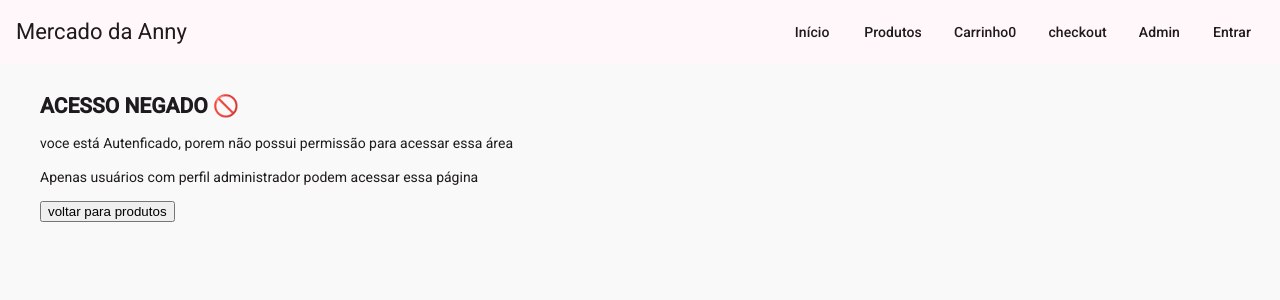
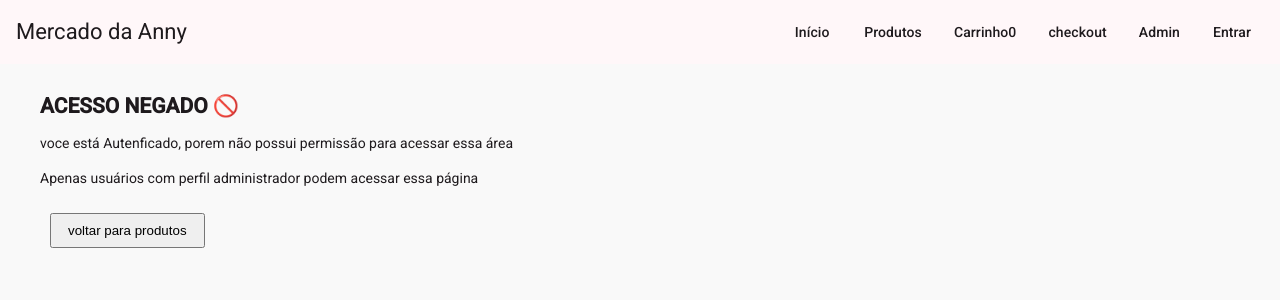
Before and after one commit to annyk191/e-commerce, an Angular app: page /acesso-negado in a window 1280 px wide. Shown: the top 300 px of the page. Built offline with nearby package versions, Linux system fonts and the light colour scheme.

Commit message:
Refactor:src/app/features/acesso-negado/acesso-negado/acesso-negado.css

```diff
--- a/src/app/features/acesso-negado/acesso-negado/acesso-negado.css
+++ b/src/app/features/acesso-negado/acesso-negado/acesso-negado.css
@@ -0,0 +1,11 @@
+.acesso-negado{
+    max-width: 600px;
+}
+.acesso-negado p{
+    line-height: 1.5;
+}
+button{
+    margin-top: 16px;
+    padding: 8px 16px;
+    margin: 10px;
+}
```
